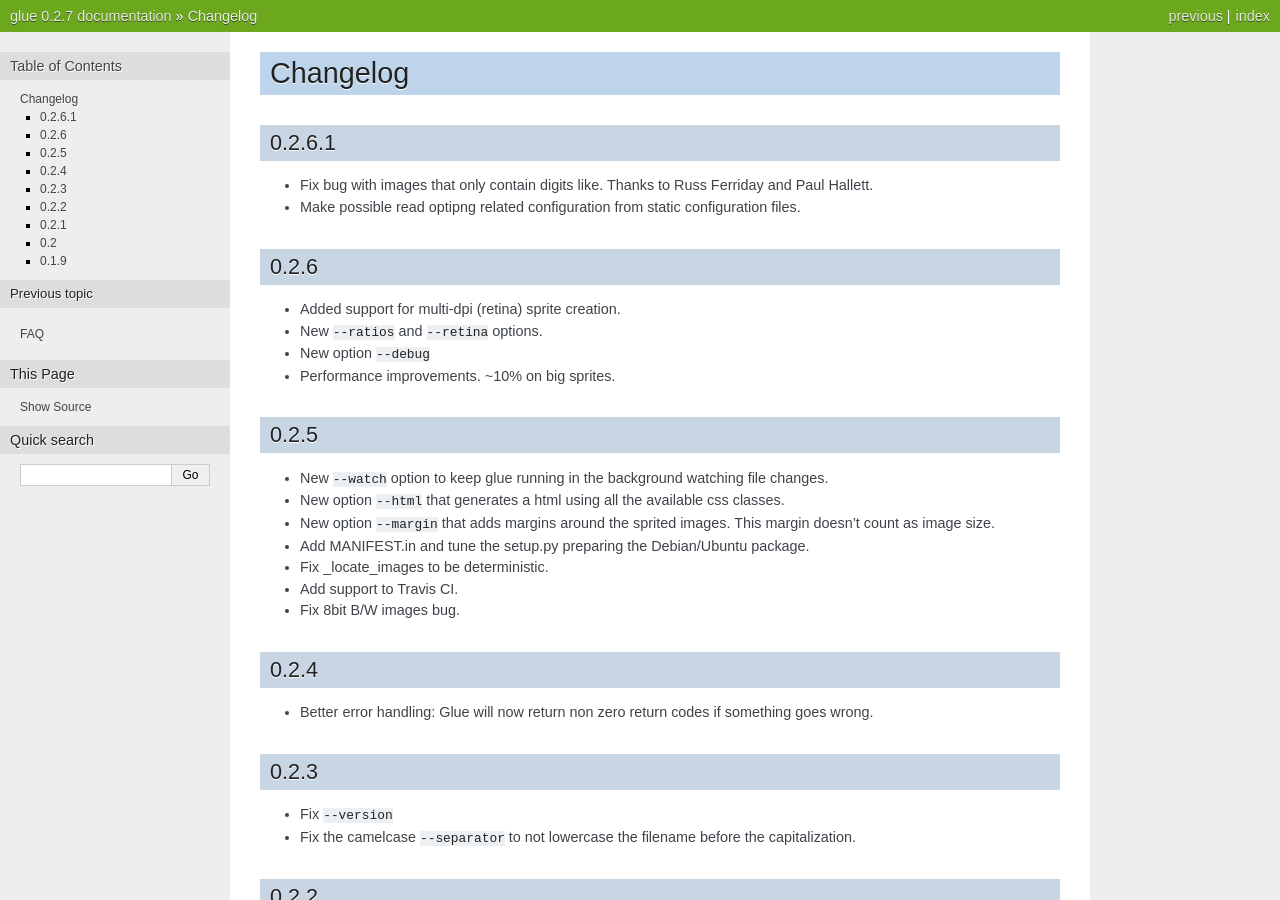
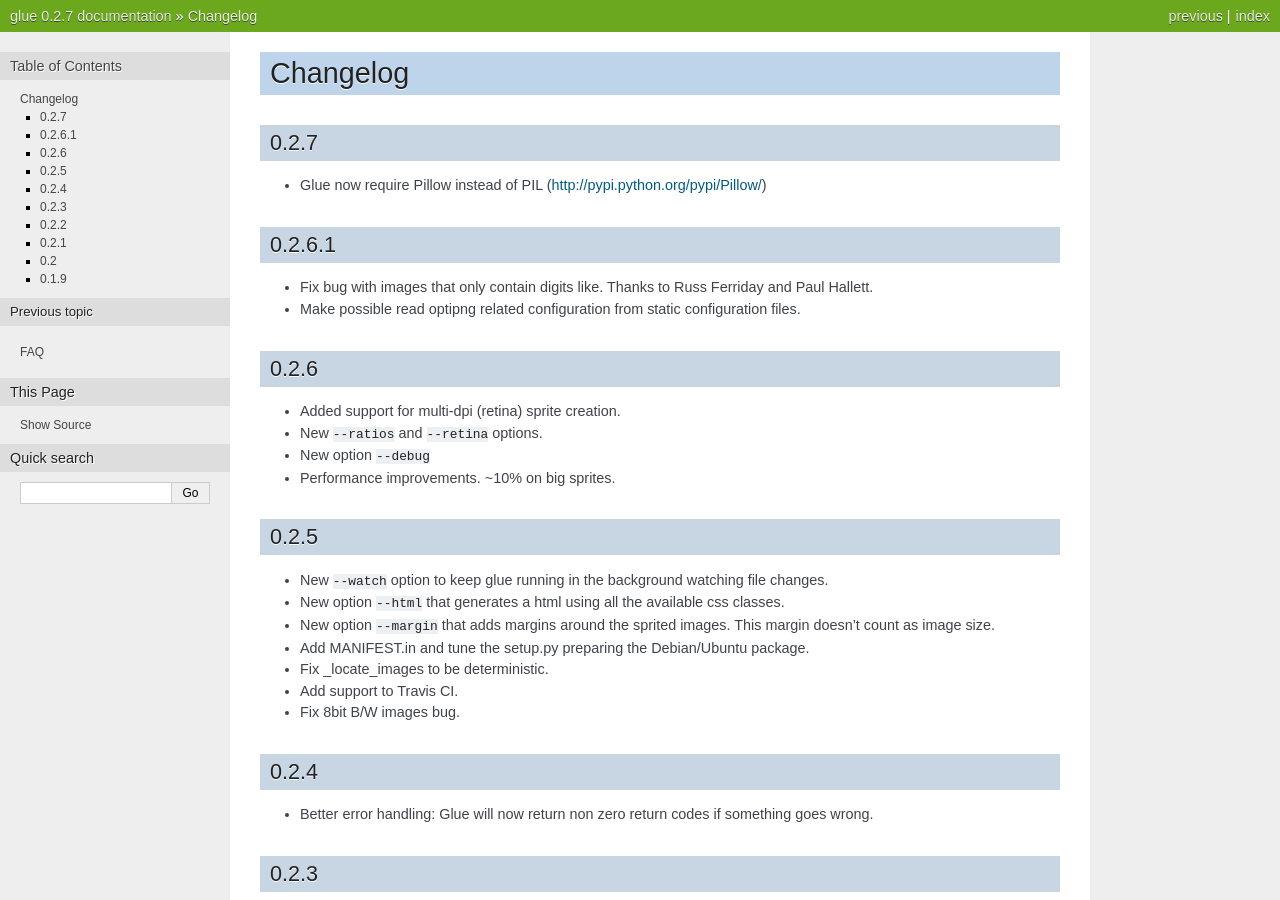
Before and after one commit to jorgebastida/glue, a Sphinx documentation site: the page built from docs/changelog.rst, in a window 1280 px wide and 900 px high. Built offline with Sphinx 7.4.7, drawn with Linux system fonts in a browser that asks for light colours; the version number is read from the project's files by our own code.

Commit message:
Update changelog

```diff
--- a/docs/changelog.rst
+++ b/docs/changelog.rst
@@ -1,5 +1,9 @@
 Changelog
 =========
+
+0.2.7
+^^^^^
+* Glue now require Pillow instead of PIL (http://pypi.python.org/pypi/Pillow/)
 
 0.2.6.1
 ^^^^^^
```
